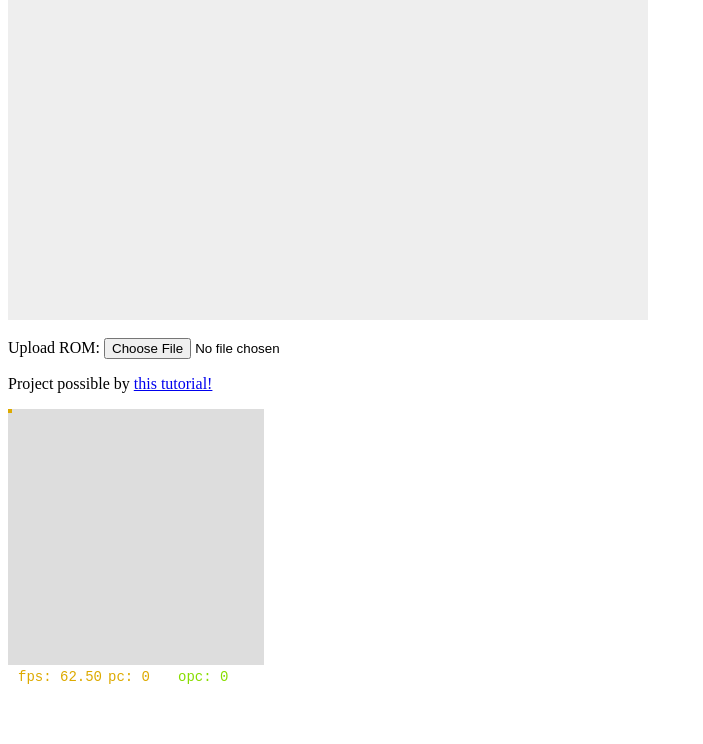
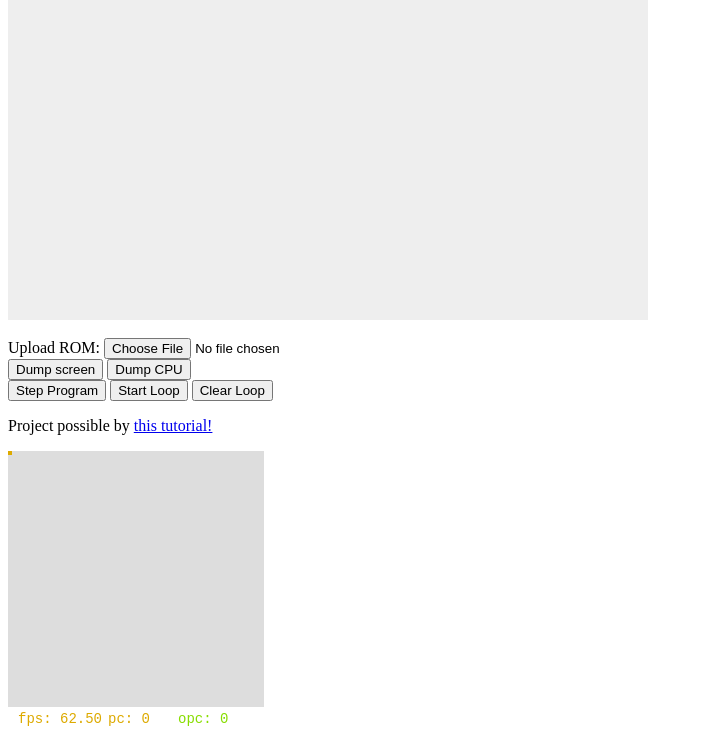
Before and after one commit to encadyma/midnight-gameboy, a plain HTML site: page chip8.html in a window 1280 px wide. Shown: the part 66-810 px from the top of the page, without its empty margins (0-703 px from the left). Drawn offline with Linux system fonts and the light colour scheme.

Commit message:
Add more control options

```diff
--- a/chip8.html
+++ b/chip8.html
@@ -6,8 +6,18 @@
     <h1>Midnight CHIP-8</h1>
     <canvas id="screen" width="640" height="320"></canvas><br/><br/>
     <span>Upload ROM: </span><input type="file" id="romInput" onchange="loadROM(this.files)"><br/>
+    <div>
+        <button onclick="dumpGraphics()">Dump screen</button>
+        <button onclick="dumpCPU()">Dump CPU</button>
+    </div>
+    <div>
+        <button onclick="loop()">Step Program</button>
+        <button onclick="startLoop()">Start Loop</button>
+        <button onclick="clearLoop()">Clear Loop</button>
+    </div>
     <p>Project possible by <a href="http://www.codeslinger.co.uk/pages/projects/chip8.html">this tutorial!</a></p>
     <canvas id="memview" width="256" height="280"></canvas>
+    <pre id="dump"></pre>
     <script src="./chip8/cpu.js"></script>
 </body>
 </html>
--- a/chip8/cpu.js
+++ b/chip8/cpu.js
@@ -61,6 +61,7 @@ CHIP8 = {
             case 0x0:
                 // handle 0x0..
                 CHIP8.colorRaised = "#95a5a6";
+                console.error("0x0 not supported: " + hex(op));
                 break;
             case 0x1:
                 // JUMP opcode (0x1NNN)
@@ -214,12 +215,16 @@ CHIP8_GRAPHICS = {
         // reads N bytes from memory
         // starting at I. Each byte represents
         // one 8-pixel row.
+
+        x = CHIP8.r.V[x];
+        y = CHIP8.r.V[y];
+
         CHIP8.r.V[0xF] = 0;
         for (let ind = 0; ind < n; ind++) {
             let row = CHIP8_MEM[CHIP8.r.I + ind];
-            let ny = (y + ind) % 32;
+            let ny = y + ind;
             for (let t = 0; t < 8; t++) {
-                let p = ((x + (7 - t)) % 64) + (ny * 32);
+                let p = (x + (7 - t)) + (ny * 32);
                 let old = CHIP8_GRAPHICS.buffer[p];
                 CHIP8_GRAPHICS.buffer[p] ^= row & 0x1;
                 if (old == 0x1 && CHIP8_GRAPHICS.buffer[p] == 0x0) {
@@ -238,6 +243,23 @@ CHIP8_GRAPHICS = {
 }
 
 let FPS_INTERVAL = 16;
+
+function dumpGraphics() {
+    let d = [];
+    for (let y = 0; y < 32; y++) {
+        let rowStr = [];
+        for (let x = 0; x < 64; x++) {
+            let p = x + (y * 32);
+            rowStr.push(CHIP8_GRAPHICS.buffer[p] > 0 ? "o" : " ");
+        }
+        d.push("R" + y + "\t" + rowStr.join(""))
+    }
+    document.getElementById("dump").innerHTML = d.join("\n")
+}
+
+function dumpCPU() {
+    document.getElementById("dump").innerHTML = JSON.stringify(CHIP8, null, 2);
+}
 
 function drawMemory() {
     let ctx = document.getElementById("memview").getContext("2d");
@@ -272,8 +294,6 @@ function loadROM(fileList) {
             console.log("ROM read completed, size = " + new Uint8Array(b).length);
             CHIP8.memLoad(b);
             drawMemory();
-
-            clockInterval = setInterval(loop, FPS_INTERVAL);
         })
     } else {
         console.log("change found, but no files uploaded.");
@@ -281,6 +301,10 @@ function loadROM(fileList) {
 }
 
 let clockInterval;
+
+function startLoop() {
+    clockInterval = setInterval(loop, FPS_INTERVAL);
+}
 
 function loop() {
     CHIP8.read();
@@ -296,7 +320,7 @@ function init() {
     drawMemory();
 }
 
-function clear() {
+function clearLoop() {
     if (clockInterval) {
         clearInterval(clockInterval);
     }
```
